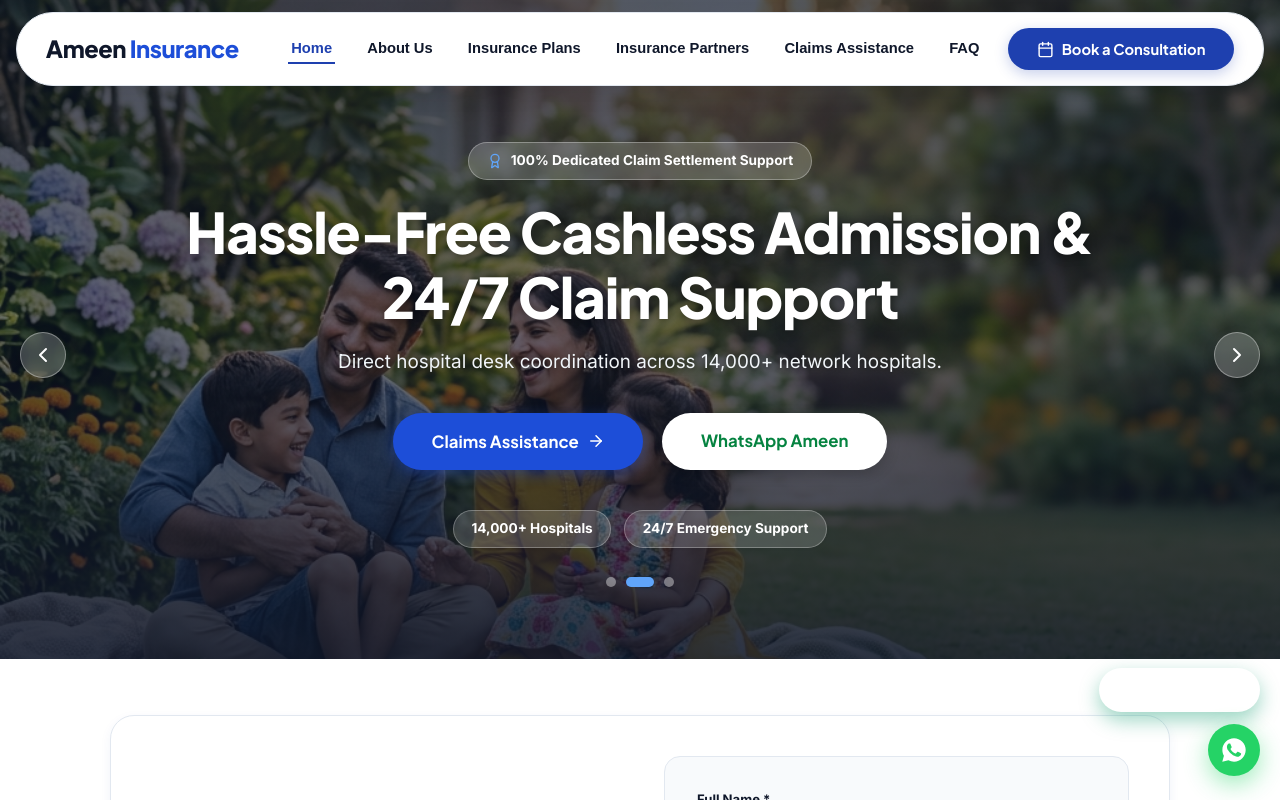
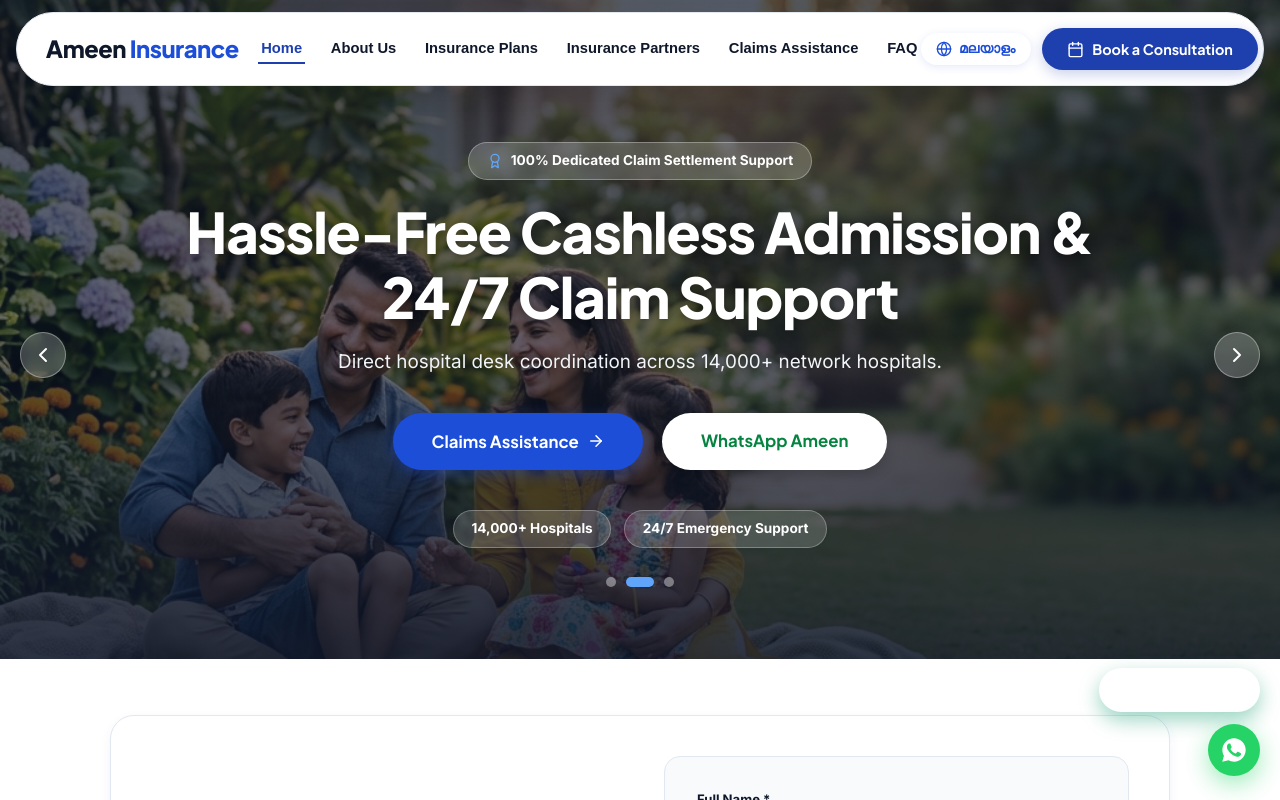
Before and after one commit to Nevin3973/ameeninsurance, a React (Vite) app: page / in a window 1280 px wide. Shown: the top 800 px of the page. Built offline with nearby package versions, Linux system fonts and the light colour scheme.

Commit message:
navbar issue resolved

```diff
--- a/src/components/Navbar.jsx
+++ b/src/components/Navbar.jsx
@@ -1,16 +1,18 @@
 import React, { useState } from 'react';
-import { Menu, X, Calendar } from 'lucide-react';
+import { Menu, X, Calendar, Globe } from 'lucide-react';
+import { useLanguage } from '../context/LanguageContext';
 
 export default function Navbar({ activeTab, setActiveTab }) {
   const [mobileMenuOpen, setMobileMenuOpen] = useState(false);
+  const { lang, toggleLanguage, t } = useLanguage();
 
   const navItems = [
-    { id: 'hero', label: 'Home' },
-    { id: 'about', label: 'About Us' },
-    { id: 'products', label: 'Insurance Plans' },
-    { id: 'partners', label: 'Insurance Partners' },
-    { id: 'claims', label: 'Claims Assistance' },
-    { id: 'faq', label: 'FAQ' }
+    { id: 'hero', label: t('navHome', 'Home') },
+    { id: 'about', label: t('navAbout', 'About Us') },
+    { id: 'products', label: t('navProducts', 'Insurance Plans') },
+    { id: 'partners', label: t('navPartners', 'Insurance Partners') },
+    { id: 'claims', label: t('navClaims', 'Claims Assistance') },
+    { id: 'faq', label: t('navFaq', 'FAQ') }
   ];
 
   const handleNavClick = (id) => {
@@ -18,7 +20,6 @@ export default function Navbar({ activeTab, setActiveTab }) {
     setMobileMenuOpen(false);
     window.scrollTo({ top: 0, behavior: 'smooth' });
   };
-
 
   return (
     <header style={{
@@ -50,7 +51,7 @@ export default function Navbar({ activeTab, setActiveTab }) {
             letterSpacing: '-0.02em',
             cursor: 'pointer',
             whiteSpace: 'nowrap',
-            marginRight: '1.5rem',
+            marginRight: '1.2rem',
             color: '#0f172a'
           }}
         >
@@ -62,7 +63,7 @@ export default function Navbar({ activeTab, setActiveTab }) {
           display: 'flex',
           alignItems: 'center',
           justifyContent: 'center',
-          gap: '1.8rem',
+          gap: '1.4rem',
           flex: 1
         }} className="desktop-only">
           {navItems.map((item) => {
@@ -90,14 +91,38 @@ export default function Navbar({ activeTab, setActiveTab }) {
           })}
         </nav>
 
-        {/* Rounded "Book a Consultation" Button on the Far Right */}
-        <div style={{ display: 'flex', alignItems: 'center', gap: '0.8rem' }}>
+        {/* Language Toggle + Consultation CTA */}
+        <div style={{ display: 'flex', alignItems: 'center', gap: '0.7rem' }}>
+          {/* Malayalam / English Toggle Button */}
+          <button
+            onClick={toggleLanguage}
+            title={lang === 'en' ? 'Switch content to Malayalam' : 'ഇംഗ്ലീഷിലേക്ക് മാറുക'}
+            style={{
+              display: 'inline-flex',
+              alignItems: 'center',
+              gap: '0.45rem',
+              padding: '0.5rem 0.95rem',
+              borderRadius: '9999px',
+              border: '1.5 solid var(--primary-blue)',
+              background: lang === 'ml' ? '#eff6ff' : '#ffffff',
+              color: '#1d4ed8',
+              fontSize: '0.85rem',
+              fontWeight: 700,
+              cursor: 'pointer',
+              transition: 'all 0.2s ease-in-out',
+              boxShadow: '0 2px 8px rgba(29, 78, 216, 0.12)'
+            }}
+          >
+            <Globe size={16} color="#1d4ed8" />
+            <span>{lang === 'en' ? 'മലയാളം' : 'English'}</span>
+          </button>
+
           <button
             onClick={() => handleNavClick('booking')}
             className="btn-primary nav-book-btn"
             style={{
-              padding: '0.75rem 1.8rem',
-              fontSize: '0.92rem',
+              padding: '0.75rem 1.6rem',
+              fontSize: '0.9rem',
               fontWeight: 700,
               borderRadius: '9999px',
               whiteSpace: 'nowrap',
@@ -108,7 +133,7 @@ export default function Navbar({ activeTab, setActiveTab }) {
               boxShadow: '0 4px 14px rgba(30, 64, 175, 0.25)'
             }}
           >
-            <Calendar size={17} color="#ffffff" /> Book a Consultation
+            <Calendar size={17} color="#ffffff" /> {t('navBookConsultation', 'Book a Consultation')}
           </button>
 
           {/* Mobile Hamburger Button */}
@@ -151,6 +176,38 @@ export default function Navbar({ activeTab, setActiveTab }) {
           gap: '0.6rem',
           boxShadow: '0 12px 30px rgba(0, 0, 0, 0.15)'
         }}>
+          {/* Mobile Language Switcher Row */}
+          <div style={{
+            display: 'flex',
+            alignItems: 'center',
+            justifyContent: 'space-between',
+            paddingBottom: '0.8rem',
+            borderBottom: '1px solid var(--border-light)'
+          }}>
+            <span style={{ fontSize: '0.9rem', fontWeight: 600, color: 'var(--text-muted)' }}>
+              Language / ഭാഷ:
+            </span>
+            <button
+              onClick={toggleLanguage}
+              style={{
+                display: 'inline-flex',
+                alignItems: 'center',
+                gap: '0.4rem',
+                padding: '0.4rem 0.9rem',
+                borderRadius: '9999px',
+                border: '1px solid var(--primary-blue)',
+                background: lang === 'ml' ? '#eff6ff' : '#ffffff',
+                color: '#1d4ed8',
+                fontSize: '0.88rem',
+                fontWeight: 700,
+                cursor: 'pointer'
+              }}
+            >
+              <Globe size={15} color="#1d4ed8" />
+              {lang === 'en' ? 'മലയാളത്തിലേക്ക് മാറ്റുക' : 'Switch to English'}
+            </button>
+          </div>
+
           {navItems.map((item) => (
             <button
               key={item.id}
@@ -175,7 +232,7 @@ export default function Navbar({ activeTab, setActiveTab }) {
             className="btn-primary"
             style={{ width: '100%', padding: '0.85rem', marginTop: '0.6rem' }}
           >
-            <Calendar size={18} /> Book a Consultation
+            <Calendar size={18} /> {t('navBookConsultation', 'Book a Consultation')}
           </button>
         </div>
       )}
```
